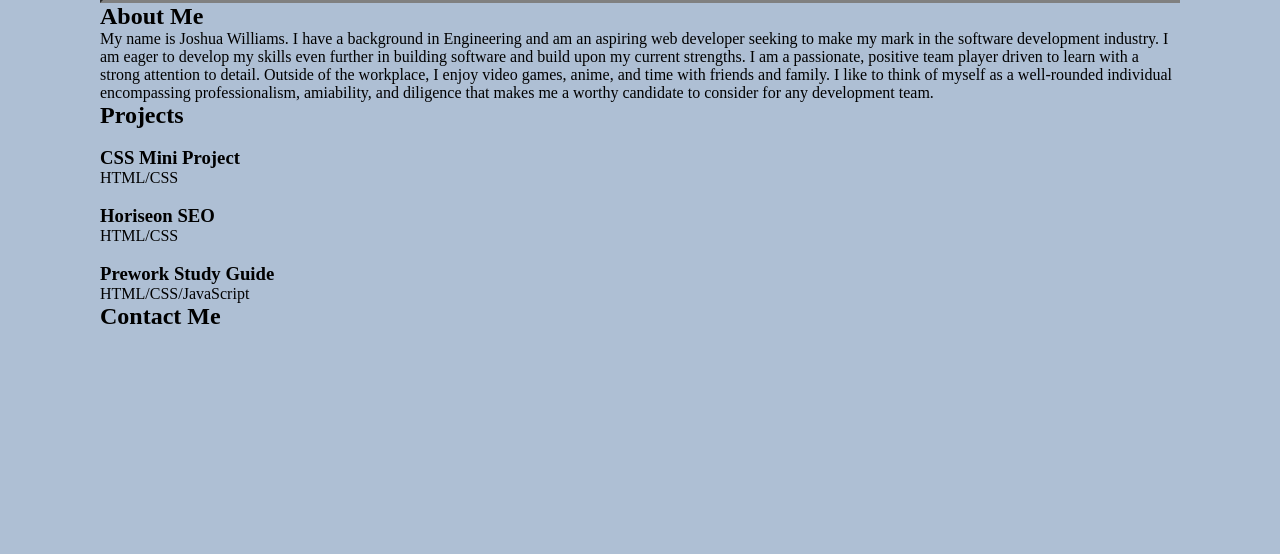
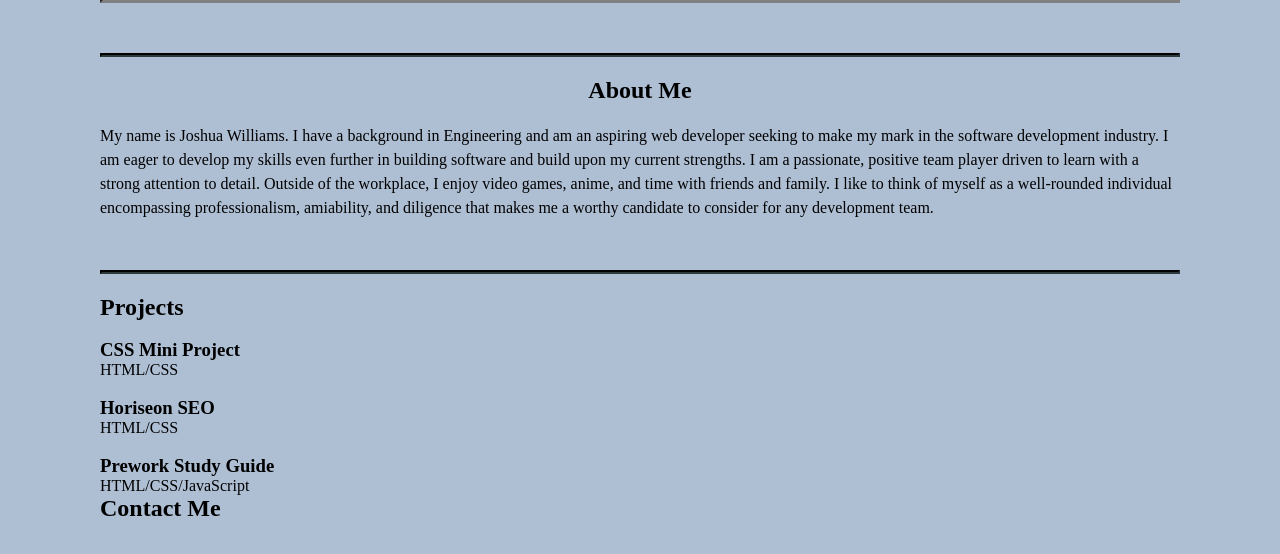
Before and after one commit to codehashira28/Projects-Portfolio, a plain HTML site: page index.html in a window 1280 px wide. Shown: the part 102-656 px from the top of the page. Drawn offline with Linux system fonts and the light colour scheme; a web font is replaced by a local one.

Commit message:
added styling for 'About Me' section and section dividers

```diff
--- a/assets/styles.css
+++ b/assets/styles.css
@@ -18,6 +18,7 @@ header {
     border-bottom: 5px inset gray;
     border-left: 5px inset gray;
     border-right: 5px inset gray;
+    margin-bottom: 50px;
 }
 
 h1 {
@@ -49,3 +50,22 @@ nav a {
     border-bottom: 3px solid #006fcd;
     font-size: 20px;
 }
+
+hr {
+    border-width: 2px;
+    margin-bottom: 20px;
+    border-color: #2e393d;
+}
+
+#about-me {
+    margin-bottom: 50px;
+}
+
+#about-me h2 {
+    text-align: center;
+    margin-bottom: 20px;
+}
+
+#about-me p {
+    line-height: 1.5;
+}
--- a/index.html
+++ b/index.html
@@ -19,10 +19,12 @@
             <a href="#Contact">Contact</a>
         </nav>
     </header>
-    <section id="About-Me">
+    <hr>
+    <section id="about-me">
         <h2>About Me</h2>
         <p>My name is Joshua Williams. I have a background in Engineering and am an aspiring web developer seeking to make my mark in the software development industry. I am eager to develop my skills even further in building software and build upon my current strengths. I am a passionate, positive team player driven to learn with a strong attention to detail. Outside of the workplace, I enjoy video games, anime, and time with friends and family. I like to think of myself as a well-rounded individual encompassing professionalism, amiability, and diligence that makes me a worthy candidate to consider for any development team.</p>
     </section>
+    <hr>
     <section id="projects">
         <h2>Projects</h2>
         <div class="project-layout">
```
